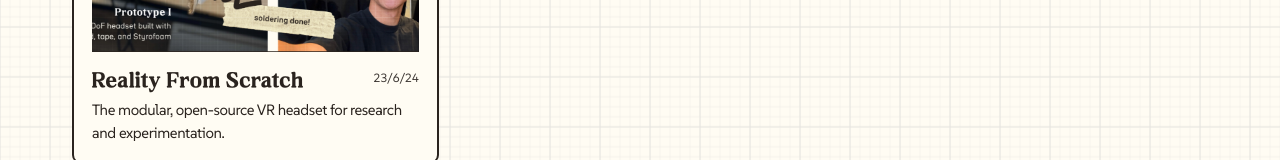
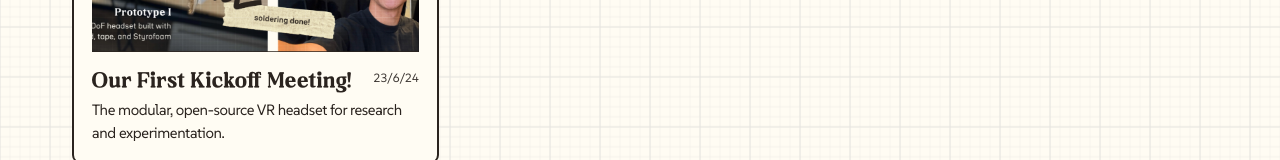
Before and after one commit to uwrealitylabs/website, a Next.js app: page /blogs in a window 1280 px wide. Shown: the part 473-633 px from the top of the page. Built offline with nearby package versions, Linux system fonts and the light colour scheme.

Commit message:
update page.js

```diff
--- a/app/(pages)/blogs/page.js
+++ b/app/(pages)/blogs/page.js
@@ -37,7 +37,7 @@ export default function Blogs() {
         {/* BLOG POSTS */}
         <section className="grid grid-cols-3 gap-6 max-md:grid-cols-2 mb-24">
           <BlogCard
-            title="Reality From Scratch"
+            title="Our First Kickoff Meeting!"
             descrip="The modular, open-source VR headset for research and experimentation."
             img={RFS}
             link="firstkickoff"
```
